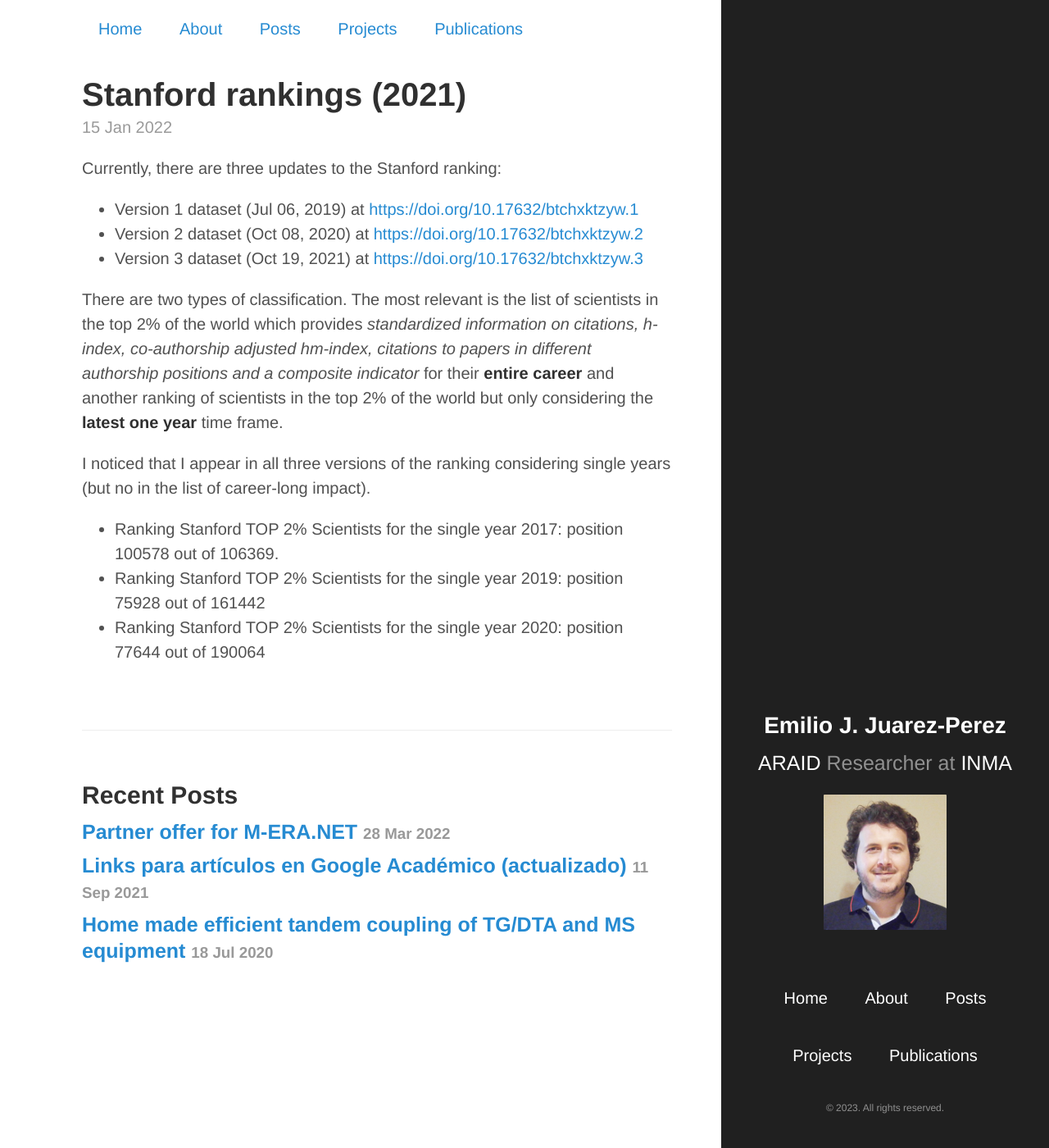
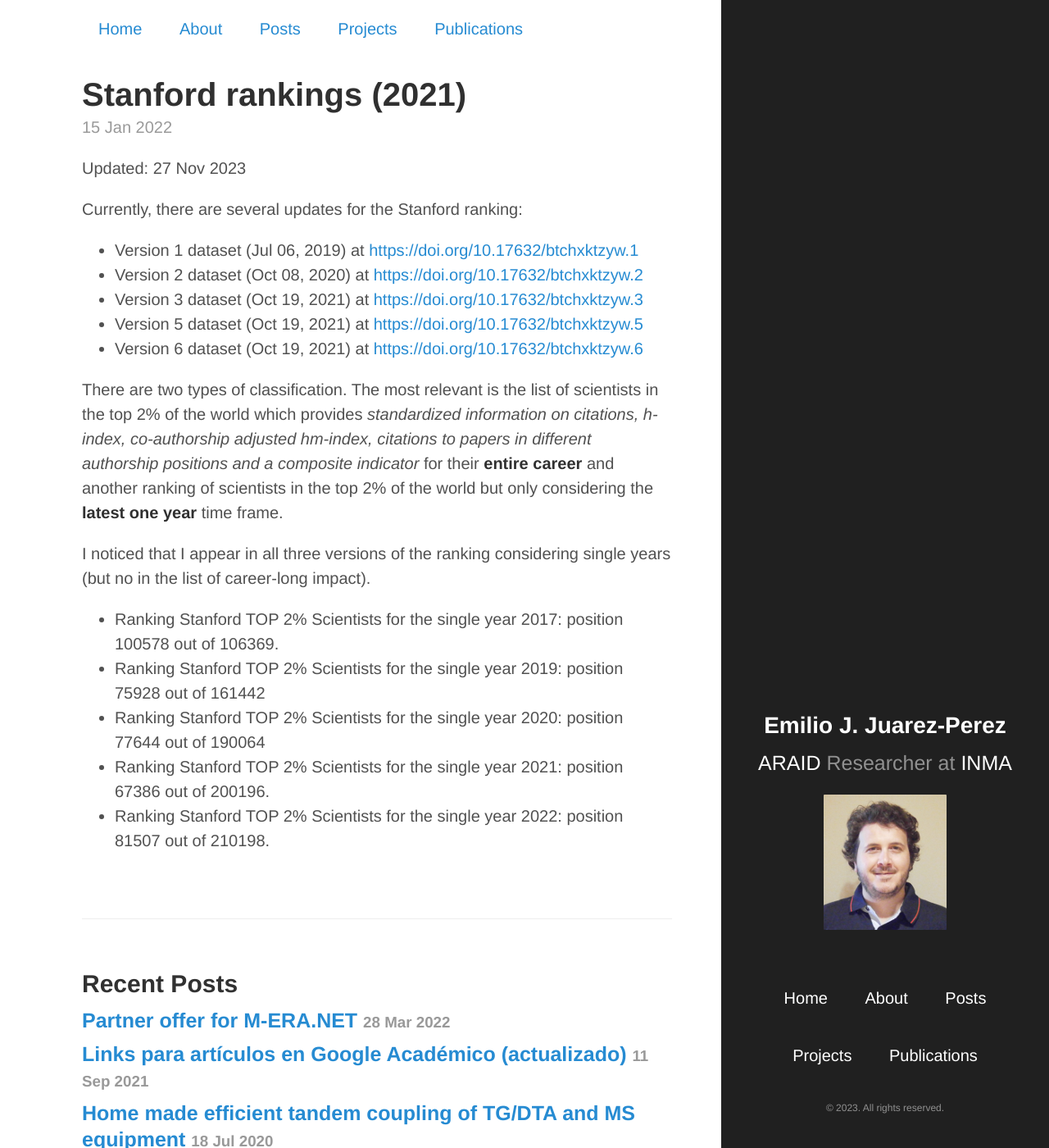
Before and after one commit to ejjpweb/ejjpweb.github.io, a Jekyll site: the page built from _posts/2022-01-15-Standford_rankings.md, in a window 1280 px wide and 1400 px high. Shown: the whole window at 82% size. Built offline with Jekyll 4.4.1, drawn with Linux system fonts in a browser that asks for light colours.

Commit message:
updated Stanford ranking post

```diff
--- a/_posts/2022-01-15-Standford_rankings.md
+++ b/_posts/2022-01-15-Standford_rankings.md
@@ -6,12 +6,16 @@ tags: []
 
 ---
 
+Updated: 27 Nov 2023
 
-Currently, there are three updates to the Stanford ranking:
+Currently, there are several updates for the Stanford ranking:
 
 * Version 1 dataset (Jul 06, 2019) at [https://doi.org/10.17632/btchxktzyw.1](https://doi.org/10.17632/btchxktzyw.1)
 * Version 2 dataset (Oct 08, 2020) at [https://doi.org/10.17632/btchxktzyw.2](https://doi.org/10.17632/btchxktzyw.2)
 * Version 3 dataset (Oct 19, 2021) at [https://doi.org/10.17632/btchxktzyw.3](https://doi.org/10.17632/btchxktzyw.3)
+* Version 5 dataset (Oct 19, 2021) at [https://doi.org/10.17632/btchxktzyw.5](https://doi.org/10.17632/btchxktzyw.5)
+* Version 6 dataset (Oct 19, 2021) at [https://doi.org/10.17632/btchxktzyw.6](https://doi.org/10.17632/btchxktzyw.6)
+
 
 There are two types of classification. The most relevant is the list of scientists in the top 2% of the world which provides *standardized information on citations, h-index, co-authorship adjusted hm-index, citations to papers in different authorship positions and a composite indicator* for their **entire career** and another ranking of scientists in the top 2% of the world but only considering the **latest one year** time frame.
 
@@ -20,3 +24,5 @@ I noticed that I appear in all three versions of the ranking considering single
 * Ranking Stanford TOP 2% Scientists for the single year 2017: position 100578 out of 106369.
 * Ranking Stanford TOP 2% Scientists for the single year 2019: position 75928 out of 161442
 * Ranking Stanford TOP 2% Scientists for the single year 2020: position 77644 out of 190064
+* Ranking Stanford TOP 2% Scientists for the single year 2021: position 67386 out of 200196.
+* Ranking Stanford TOP 2% Scientists for the single year 2022: position 81507 out of 210198.
```
